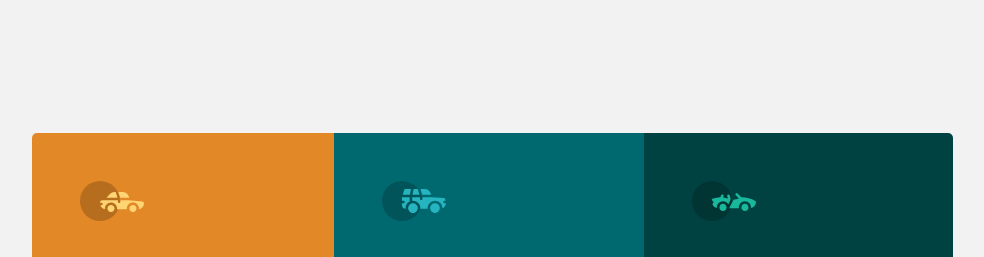
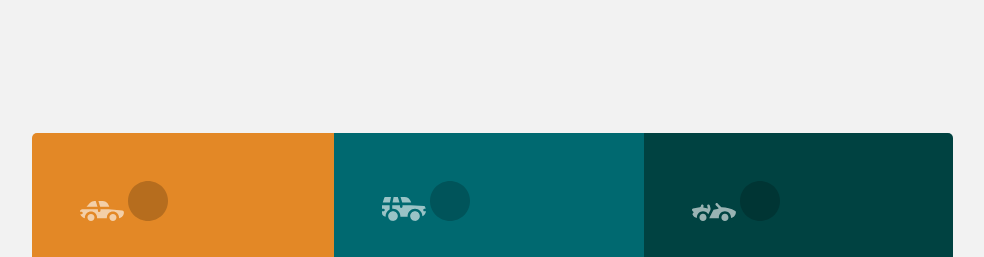
Before and after one commit to SvitlanaSuslenkova/Practice-5, a plain HTML site: page index.html in a window 1280 px wide. Shown: the top 257 px of the page, without its empty margins (148-1132 px from the left). Drawn offline with Linux system fonts and the light colour scheme.

Commit message:
Update index.html

```diff
--- a/index.html
+++ b/index.html
@@ -11,7 +11,12 @@
 <body>
   <main>
    <article style="background-color: hsl(31, 77%, 52%);">
-    <img src="icon-sedans.svg" alt="" sizes="39x64">
+
+    <div class="road">
+      <img class="car" src="car-sedans.svg" alt="" sizes="39x64">
+      <img class="circle" src="icon-circle.svg" alt="" sizes="39x64">
+    </div>
+
     <h1>Sedans</h1>
     <p>Choose a sedan for its affordability and excellent fuel economy. Ideal for cruising in the city
     or on your next road trip.</p>
@@ -21,7 +26,11 @@
    </article>
 
    <article style="background-color: hsl(184, 100%, 22%);">
-    <img src="icon-suvs.svg" alt="" sizes="39x64">
+    <div class="road">
+      <img class="car" src="car-suvs.svg" alt="" sizes="39x64">
+      <img class="circle" src="icon-circle.svg" alt="" sizes="39x64">
+    </div>
+
     <h1>SUVs</h1>
     <p>Take an SUV for its spacious interior, power, and versatility. Perfect for your next family vacation
     and off-road adventures.</p>
@@ -31,7 +40,11 @@
    </article>
 
    <article style="background-color: hsl(179, 100%, 13%);">
-    <img src="icon-luxury.svg" alt="" sizes="39x64">
+
+        <div class="road">
+      <img class="car" src="car-luxury.svg" alt="" sizes="39x64">
+      <img class="circle" src="icon-circle.svg" alt="" sizes="39x64">
+    </div>
     <h1>Luxury</h1>
     <p>Cruise in the best car brands without the bloated prices. Enjoy the enhanced comfort of a luxury
     rental and arrive in style.</p>
```
